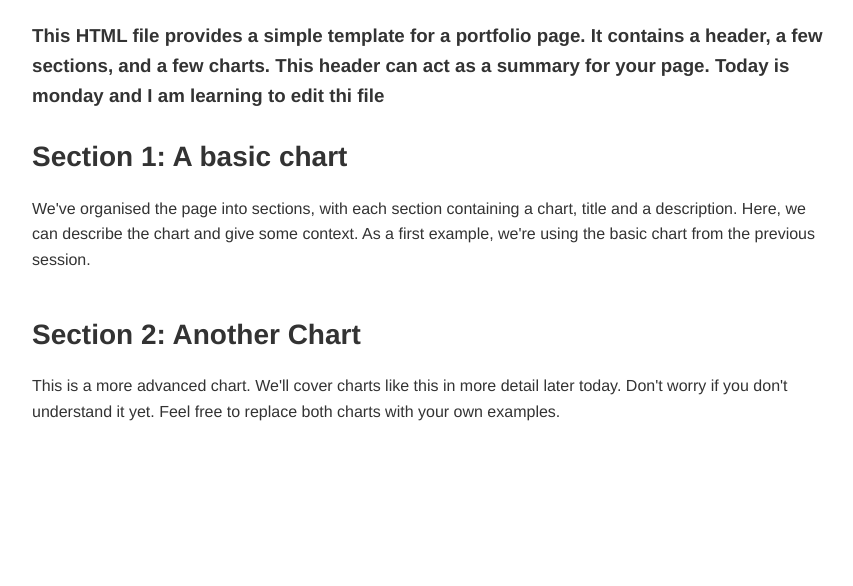
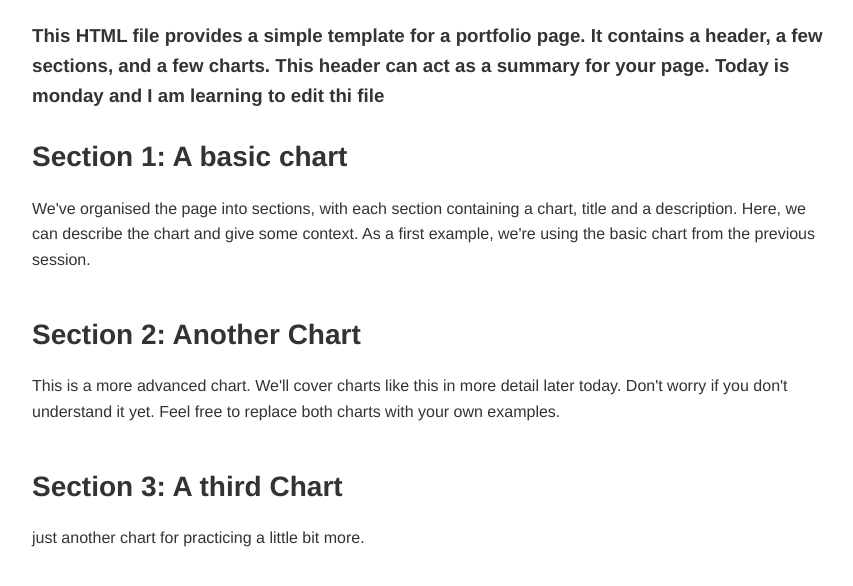
Before and after one commit to samuel1550/samuel1550.github.io, a plain HTML site: page index.html in a window 1280 px wide. Shown: the part 266-852 px from the top of the page, without its empty margins (208-1061 px from the left). Before the commit the page ends 800 px from the top, so only its background shows below. Drawn offline with Linux system fonts and the light colour scheme; a script that the page names is missing.

Commit message:
Add files via upload

```diff
--- a/index.html
+++ b/index.html
@@ -74,6 +74,16 @@
         <figure id="figure_2"></figure> <!-- we give it an id so we can put a vega-lite graph here with VegaEmbed -->
     </section>
 
+    <section>
+        <div class="chart-description"> <!-- we are grouping the title and description together so we can style them together -->
+            <h2>Section 3: A third Chart</h2>
+            <p> <!-- This is a paragraph, it's the main way to display text on a web page -->
+                just another chart for practicing a little bit more.
+            </p>
+        </div>
+        <figure id="figure_3"></figure> <!-- we give it an id so we can put a vega-lite graph here with VegaEmbed -->
+    </section>
+
     <!-- Do you want to add more sections? -->
         <!-- Try copying pasting the section above -->
         <!-- You'll need to change the id of the figure "<figure id="figure_3"... -->
@@ -86,9 +96,11 @@
 
         var figure_1_spec = "basic_chart_example.json"; // We're storing the URL of the graph we want to display in a variable
         var figure_2_spec = "https://raw.githubusercontent.com/EconomicsObservatory/courses/main/2/advanced_chart_example.json";
+        var figure_3_spec = "test2_comparisonGDP.json";
 
         vegaEmbed('#figure_1', figure_1_spec) // We're using the vegaEmbed function to put a graph in the element with id figure_1
         vegaEmbed('#figure_2', figure_2_spec)
+        vegaEmbed('#figure_3', figure_3_spec)
 
         // Do you want to add more graphs?
         // try defining a new variable for figure_3_spec, adding VegaEmbed for figure_3, and adding a new section in the HTML
```
